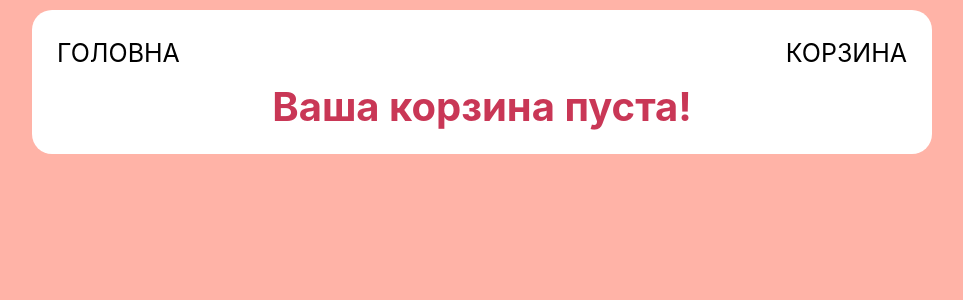
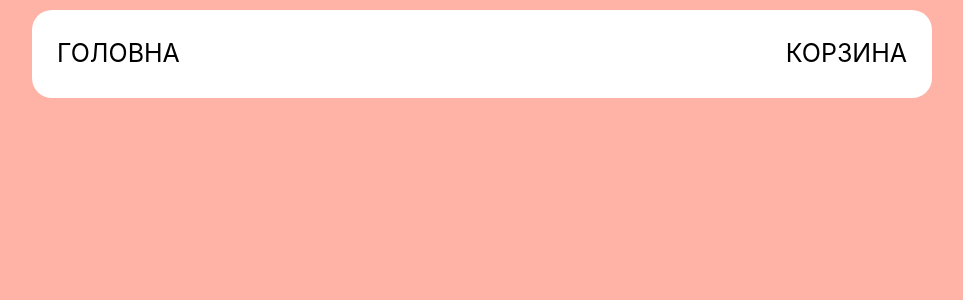
Before and after one commit to taras-kolomiiets/shop, a React (Create React App) app: page /cart-list in a window 1280 px wide. Shown: the top 300 px of the page, without its empty margins (158-1121 px from the left). Built offline with nearby package versions, Linux system fonts and the light colour scheme.

Commit message:
update routes

```diff
--- a/src/components/App/App.jsx
+++ b/src/components/App/App.jsx
@@ -78,7 +78,7 @@ const App = () => {
     <main className="app">
       <Navigation />
       <Route
-        path="/main"
+        path="shop/shop/main"
         exact
         render={() => (
           <ShopList
@@ -90,7 +90,7 @@ const App = () => {
         )}
       />
       <Route
-        path="/cart-list"
+        path="shop/shop/cart-list"
         exact
         render={() => {
           return (
```
